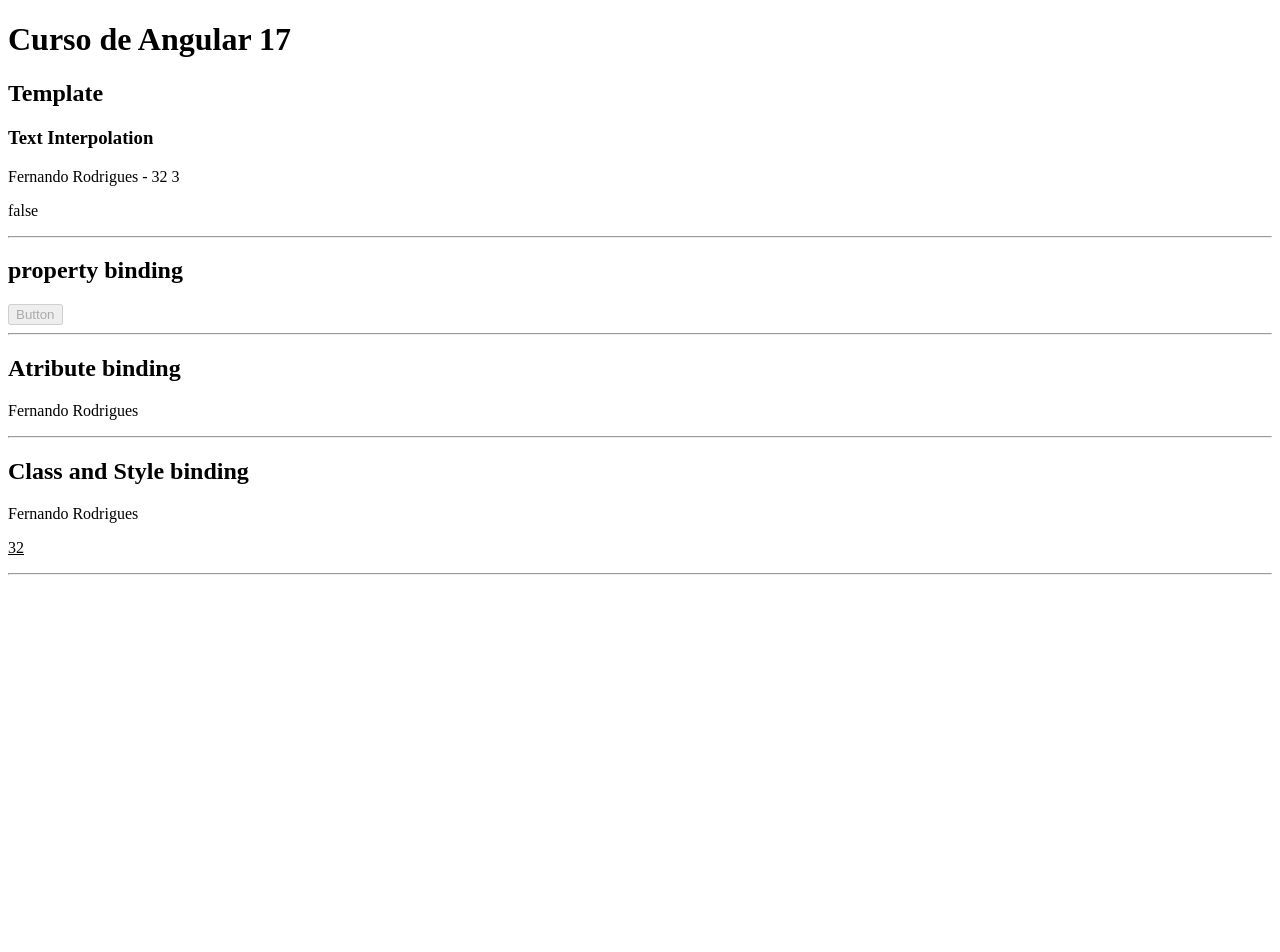
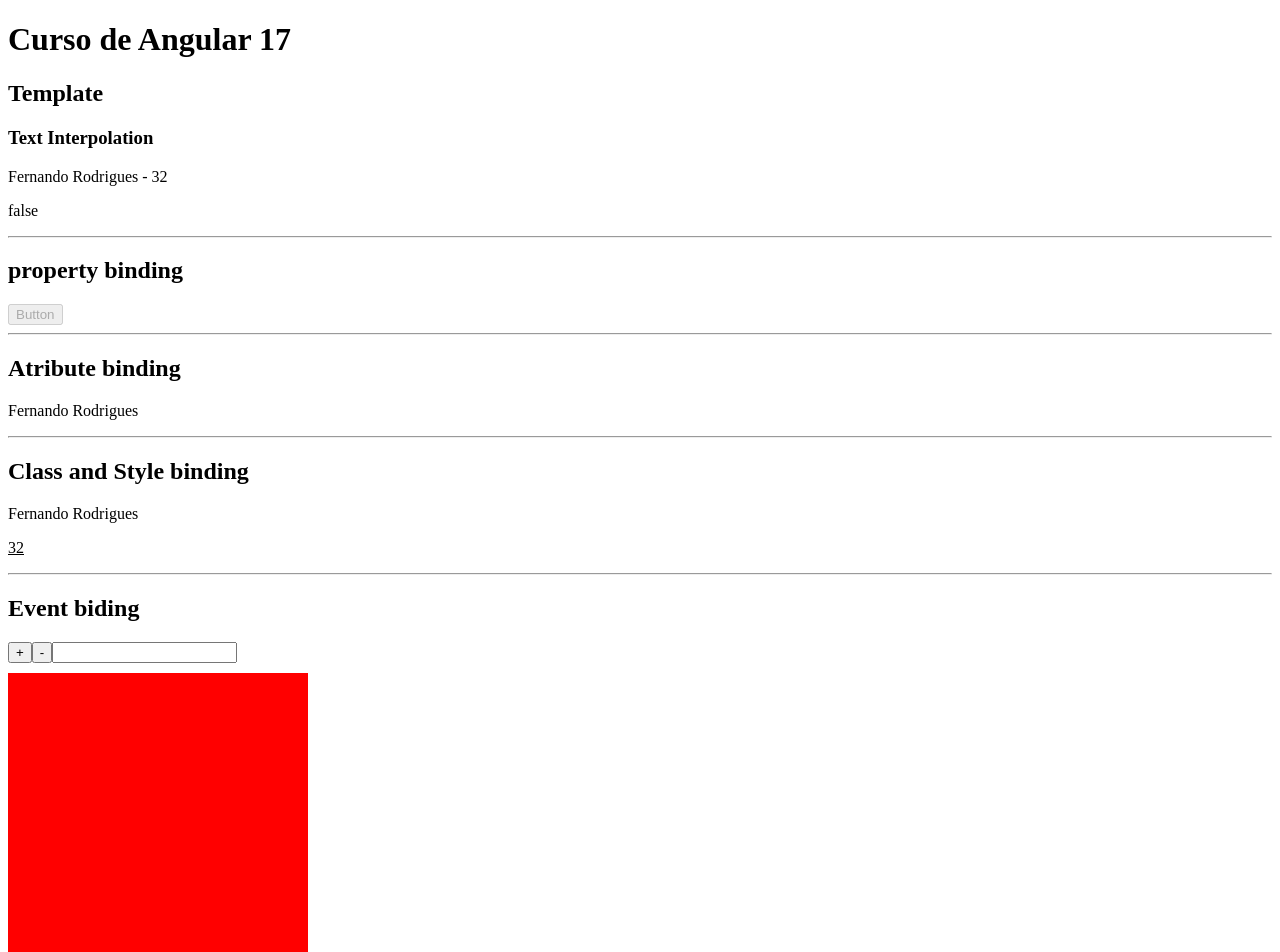
Before and after one commit to FernandoRodrigues91/angular17, an Angular app: page / in a window 1280 px wide. Shown: the top 952 px of the page. Before the commit the page ends 800 px from the top, so only its background shows below. Built offline with nearby package versions, Linux system fonts and the light colour scheme.

Commit message:
Event Binding

```diff
--- a/src/app/components/template/template-binding/template-binding.component.html
+++ b/src/app/components/template/template-binding/template-binding.component.html
@@ -1,6 +1,6 @@
 <h2>Template</h2>
 <h3>Text Interpolation</h3>
-<p>{{ name }} - {{ age }} {{ sum(1,2)}}</p>
+<p>{{ name }} - {{ age }}</p>
 
 <p>{{ 1 > age }}</p>
 
@@ -22,10 +22,24 @@
 
 <h2>Class and Style binding</h2>
 <!-- Utilizado para manipular classes e estilos no CSS -->
- <p [class.background-red]="age >=32" [class.background-blue]="age < 32">{{ name }}</p>
+ <p [class.background-red]="age > 32" [class.background-blue]="age < 32">{{ name }}</p>
 
  <p [style.text-decoration]="isTextDecoration">{{age}}</p>
 
  <hr/>
 
- <!-- <element -->
+  <h2>Event biding</h2>
+
+ <!--
+    <element
+        (TargetEventName)= 'TemplateStatemen
+    ></element>
+    -->
+
+    <button (click)="sum()">+</button>
+    <button (click)="sub()">-</button>
+    <input (keydown.shift.t)="onKeyDown($event)"/>
+
+    <div style="background: red; width: 300px; height: 300px; margin-top: 10px;"
+    (mousemove)="onMouseMove($event)"
+    ></div>
--- a/src/app/components/template/template-binding/template-binding.component.scss
+++ b/src/app/components/template/template-binding/template-binding.component.scss
@@ -1,4 +1,8 @@
 :host {
   .background-blue{
-  background: blue;
-}}
+  background: blueviolet;
+}
+.background-red{
+  background: red;
+}
+}
--- a/src/app/components/template/template-binding/template-binding.component.ts
+++ b/src/app/components/template/template-binding/template-binding.component.ts
@@ -19,8 +19,20 @@
 
 
 
-  public sum(val1: number,val2 : number){
-    return val1 + val2;
+  public sum(){
+    return this.age++;
+  }
+
+  public sub(){
+    return this.age--;
+  }
+
+  public onKeyDown(event: Event) {
+    return console.log(event);
+  }
+  public onMouseMove(event: any) {
+    return console.log(event);
+
   }
 
 }
```
